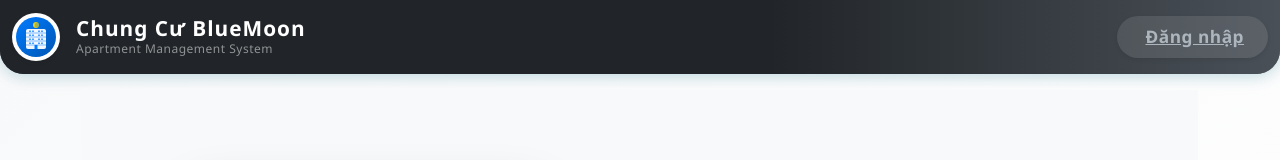
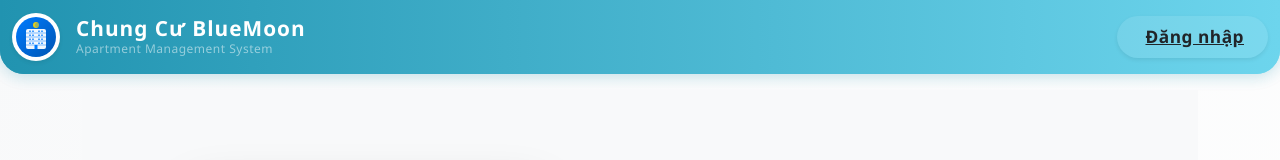
Before and after one commit to KhaiLe190904/Apartment_Management_Website, a React (Create React App) app in the folder frontend/: page /login in a window 1280 px wide. Shown: the top 160 px of the page. Built offline with nearby package versions, Linux system fonts and the light colour scheme.

Commit message:
update UI

```diff
--- a/frontend/src/components/Header.js
+++ b/frontend/src/components/Header.js
@@ -35,9 +35,9 @@ const Header = () => {
         expand="lg"
         className="py-2 px-0"
         style={{
-          background: 'linear-gradient(90deg, #00CCFF 60%, #e0faff 100%)',
+          background: 'linear-gradient(90deg, #2193b0 0%, #6dd5ed 100%)',
           borderRadius: '0 0 1.5rem 1.5rem',
-          boxShadow: '0 2px 16px 0 rgba(0,204,255,0.13)',
+          boxShadow: '0 2px 16px 0 rgba(33, 147, 176, 0.13)',
         }}
       >
         <Container fluid>
--- a/frontend/src/custom-theme.css
+++ b/frontend/src/custom-theme.css
@@ -27,19 +27,19 @@ h1, h2, h3, h4, h5, h6 {
 
 /* Header/Footer Gradient */
 header, .navbar, footer {
-  background: linear-gradient(90deg, #212529 60%, #495057 100%) !important;
-  color: #ffffff !important;
+  background: linear-gradient(90deg, #2193b0 0%, #6dd5ed 100%) !important;
+  color: #212529 !important;
   border-radius: 0 0 1.5rem 1.5rem;
-  box-shadow: 0 2px 16px 0 rgba(33,37,41,0.15);
+  box-shadow: 0 2px 16px 0 rgba(33,147,176,0.15);
 }
 .navbar-brand, .navbar-nav .nav-link {
-  color: #ffffff !important;
+  color: #212529 !important;
   font-weight: 700;
   font-size: 1.1rem;
   letter-spacing: 0.5px;
 }
 .navbar-nav .nav-link.active, .navbar-nav .nav-link:focus, .navbar-nav .nav-link:hover {
-  color: #adb5bd !important;
+  color: #212529 !important;
   text-decoration: underline;
 }
 
@@ -169,14 +169,14 @@ a:hover, .link-primary:hover, .text-primary:hover {
 
 .nav-link-custom {
   font-size: 1.08rem !important;
-  color: #ffffff !important;
+  color: #212529 !important;
   border-radius: 1.2rem;
   padding: 0.5rem 1.2rem;
   transition: background 0.18s, color 0.18s;
 }
 .nav-link-custom:hover, .nav-link-custom:focus, .nav-link-custom.active {
   background: rgba(255,255,255,0.1) !important;
-  color: #adb5bd !important;
+  color: #212529 !important;
 }
 
 .user-dropdown-align .dropdown-toggle { display: flex !important; align-items: center !important; }
--- a/frontend/src/screens/PaymentDetailScreen.js
+++ b/frontend/src/screens/PaymentDetailScreen.js
@@ -74,8 +74,8 @@ const PaymentDetailScreen = () => {
       <Row className="align-items-center my-3">
         <Col>
           <Link to="/payments" className="btn btn-light">
-            <i className="fas fa-arrow-left"></i> Quay lại
-          </Link>
+        <i className="fas fa-arrow-left"></i> Quay lại
+      </Link>
         </Col>
         <Col className="text-end">
           {isAdmin && (
```
